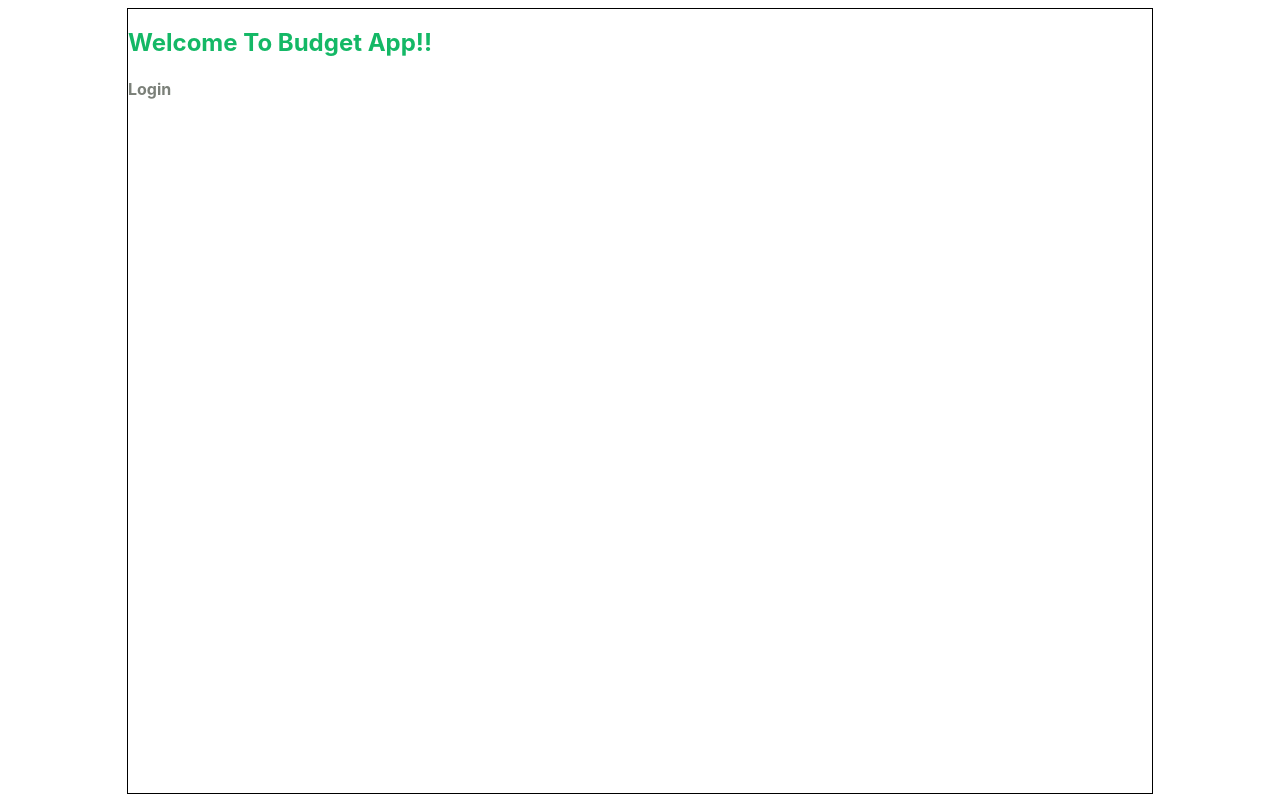
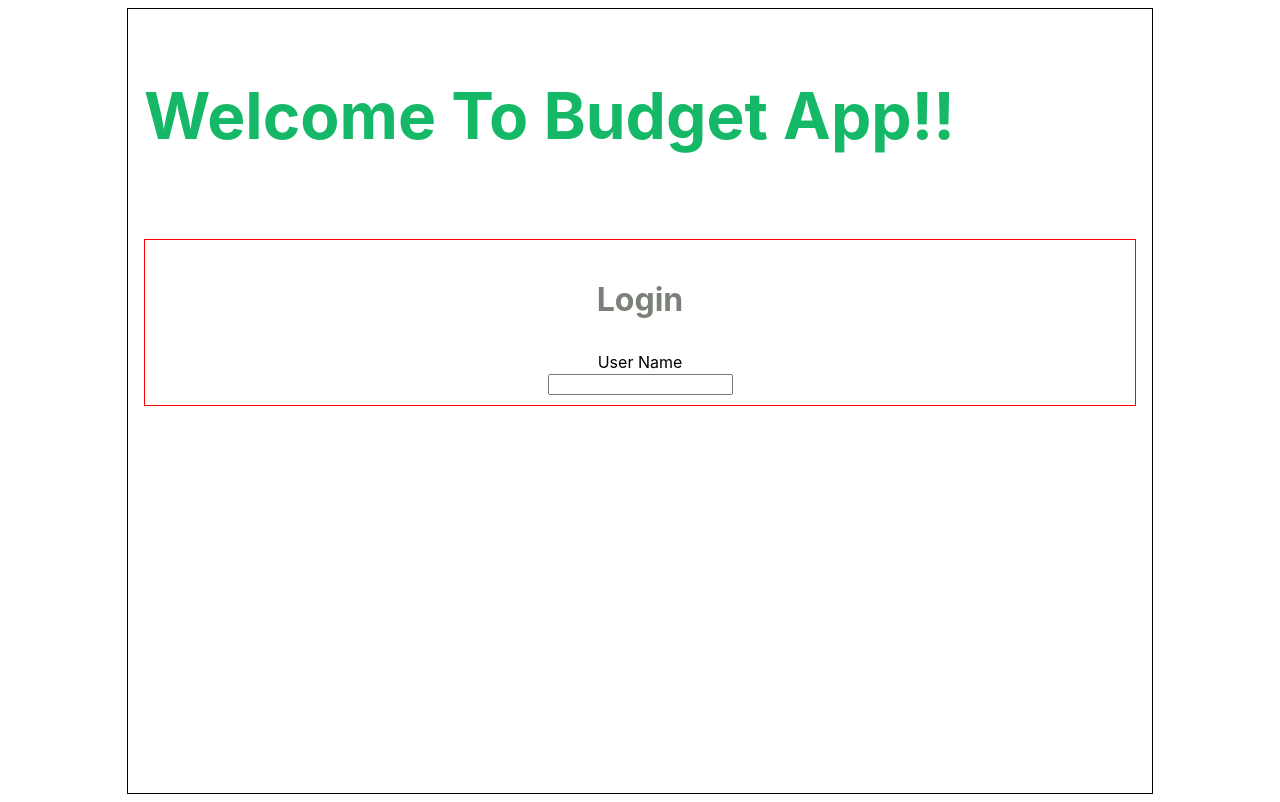
Before and after one commit to rupamswain1/budgetApp, a React (Vite) app in the folder budget-app-v2/: page / in a window 1280 px wide. Built offline with nearby package versions, Linux system fonts and the light colour scheme.

Commit message:
login page and components

```diff
--- a/budget-app-v2/src/components/common/header/Header.tsx
+++ b/budget-app-v2/src/components/common/header/Header.tsx
@@ -6,6 +6,18 @@ export const H1 = ({ text, type }: { text: string; type: itemType }) => {
       className={`${
         type === ITEM_TYPES.PRIMARY ? "primary" : "secondary"
       } h1-text`}
+    >
+      {text}
+    </h1>
+  );
+};
+
+export const H1lg = ({ text, type }: { text: string; type: itemType }) => {
+  return (
+    <h1
+      className={`${
+        type === ITEM_TYPES.PRIMARY ? "primary" : "secondary"
+      } h1lg-text`}
     >
       {text}
     </h1>
--- a/budget-app-v2/src/components/common/header/header.style.scss
+++ b/budget-app-v2/src/components/common/header/header.style.scss
@@ -2,6 +2,9 @@
 .h1-text{
     font-size: v.$lg !important;
 }
+.h1lg-text{
+    font-size: v.$xlg !important;
+}
 .h2-text{
     font-size: v.$sm !important;
 }
--- /dev/null
+++ b/budget-app-v2/src/components/common/inputField/InputField.tsx
@@ -0,0 +1,16 @@
+import './input.style.scss';
+import React, { forwardRef } from 'react';
+
+interface InputFieldProps {
+    label:string,
+    name:string,
+}
+
+const InputField = forwardRef<HTMLInputElement, InputFieldProps>(({label,name},ref) =>{
+    return <>
+    <label htmlFor={name}>{label}</label>
+    <input ref={ref} name={name}/>
+    </>
+})
+
+export default InputField;
--- a/budget-app-v2/src/components/index.ts
+++ b/budget-app-v2/src/components/index.ts
@@ -3,3 +3,4 @@ export { default as NavBar } from "./navBar/Navbar";
 export { default as IconButton } from "./common/iconButton/IconButton";
 export { default as DummyButton } from "./common/iconButton/DummyButton";
 export * from "./common/header/Header";
+export {default as InputField} from './common/inputField/InputField';
--- a/budget-app-v2/src/pages/loginPage/LoginPage.tsx
+++ b/budget-app-v2/src/pages/loginPage/LoginPage.tsx
@@ -1,15 +1,16 @@
 import "./login.style.scss";
 import { loginConstant } from "$constants";
-import { H1, H2 } from "$components";
+import { H1lg, H1, InputField } from "$components";
 import { ITEM_TYPES } from "$interfaces";
 const LoginPage = () => {
   return (
     <div className="login-container">
-      <header>
-        <H1 text={loginConstant.WELCOME_TEXT} type={ITEM_TYPES.PRIMARY} />
+      <header className="header-container">
+        <H1lg text={loginConstant.WELCOME_TEXT} type={ITEM_TYPES.PRIMARY} />
       </header>
-      <section>
-        <H2 text="Login" type={ITEM_TYPES.SECONDARY} />
+      <section className="login-section">
+        <H1 text="Login" type={ITEM_TYPES.SECONDARY} />
+        <InputField name="userName" label="User Name"/>
       </section>
     </div>
   );
--- a/budget-app-v2/src/pages/loginPage/login.style.scss
+++ b/budget-app-v2/src/pages/loginPage/login.style.scss
@@ -0,0 +1,18 @@
+@use '@scss/variables' as v;
+.login-container{
+    height: 100%;
+}
+
+.header-container{
+    padding: 1rem;
+}
+
+.login-section{
+    margin: 1rem;
+    padding: 0.6rem;
+    border: 1px solid red;
+    display: flex;
+    align-items: center;
+    justify-content: center;
+    flex-direction: column;
+}
--- a/budget-app-v2/src/scss/_variables.scss
+++ b/budget-app-v2/src/scss/_variables.scss
@@ -8,5 +8,6 @@ $success-light: #c7f2d2;
 $grey: #7b8079;
 
 //sizes
-$lg:1.5rem;
+$lg:2rem;
+$xlg:4rem;
 $sm:1rem;
```
Also changed, not shown: budget-app-v2/src/components/common/inputField/input.style.scss (added).
